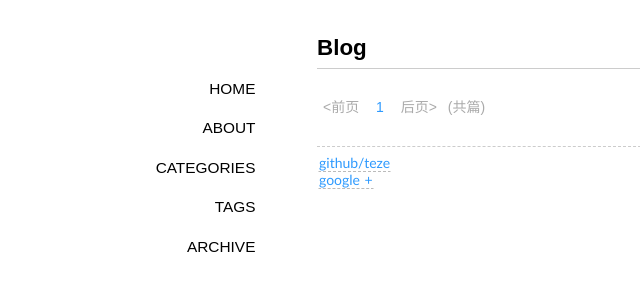
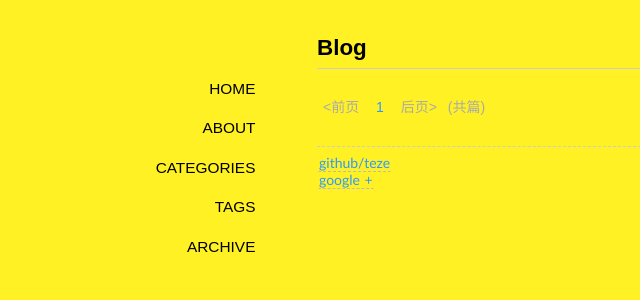
Before and after one commit to teze/teze.github.io, a Jekyll site: the page built from index.html, in a window 1280 px wide. Shown: the top 300 px of the page, without its empty margins (23-663 px from the left). Built offline with Jekyll 4.4.1, drawn with Linux system fonts in a browser that asks for light colours; some web fonts are replaced; Markdown is read by kramdown in place of the engine named in the settings.

Commit message:
1.update css

```diff
--- a/media/css/style.css
+++ b/media/css/style.css
@@ -15,7 +15,7 @@
 body{font-size:14px;word-spacing:1px;
 	margin-left:auto;
 margin-right:auto;
-	font-family:"Galdeano","Hiragino Sans GB","Microsoft YaHei",Trebuchet,"Trebuchet MS",Tahoma,"Lucida Grande","Lucida Sans Unicode",Verdana,sans-serif;color:#000000;background-color:#ffffff;}
+	font-family:"Galdeano","Hiragino Sans GB","Microsoft YaHei","Trebuchet","Trebuchet MS",Tahoma,"Lucida Grande","Lucida Sans Unicode",Verdana,sans-serif;color:#000000;background-color:#fff123;}
 *{padding:0;margin: 0;border:none;outline:none;}
 a{color:#2e9afe;text-decoration:none;}
 a:hover{color:#333333;text-decoration:underline;}
```
